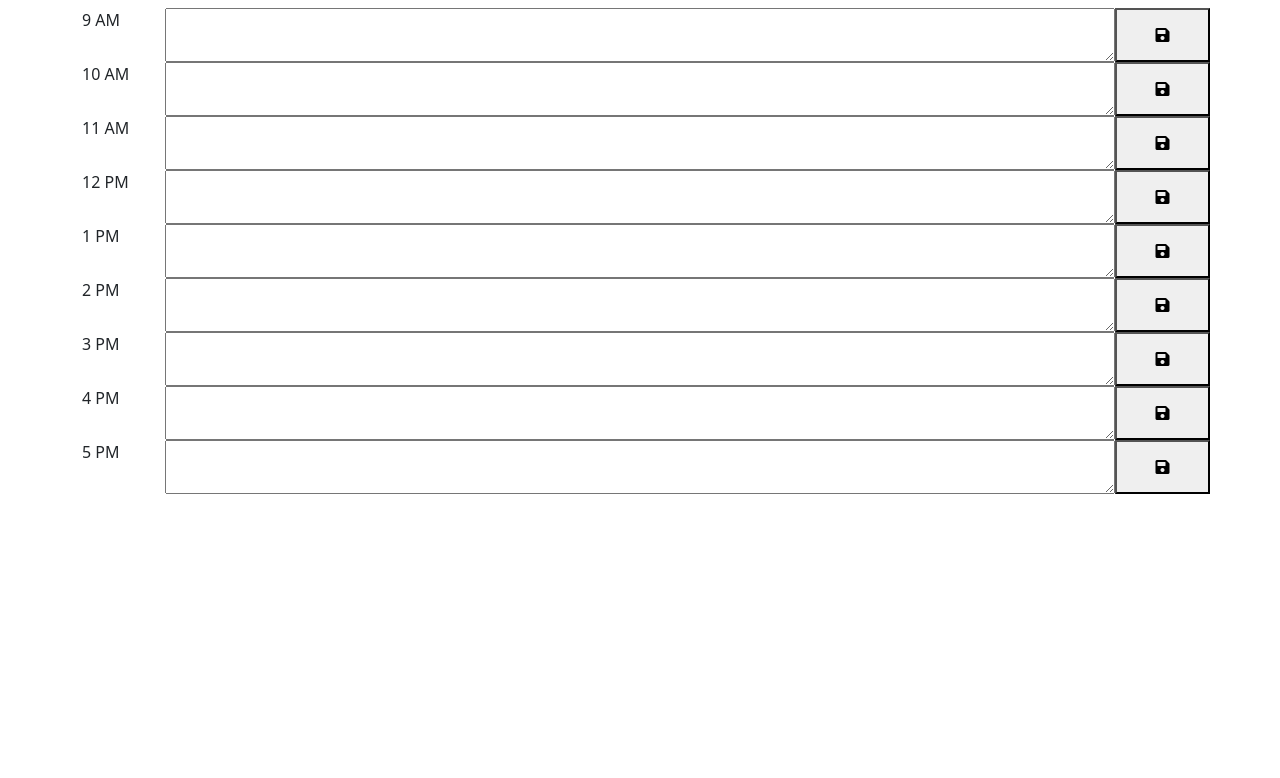
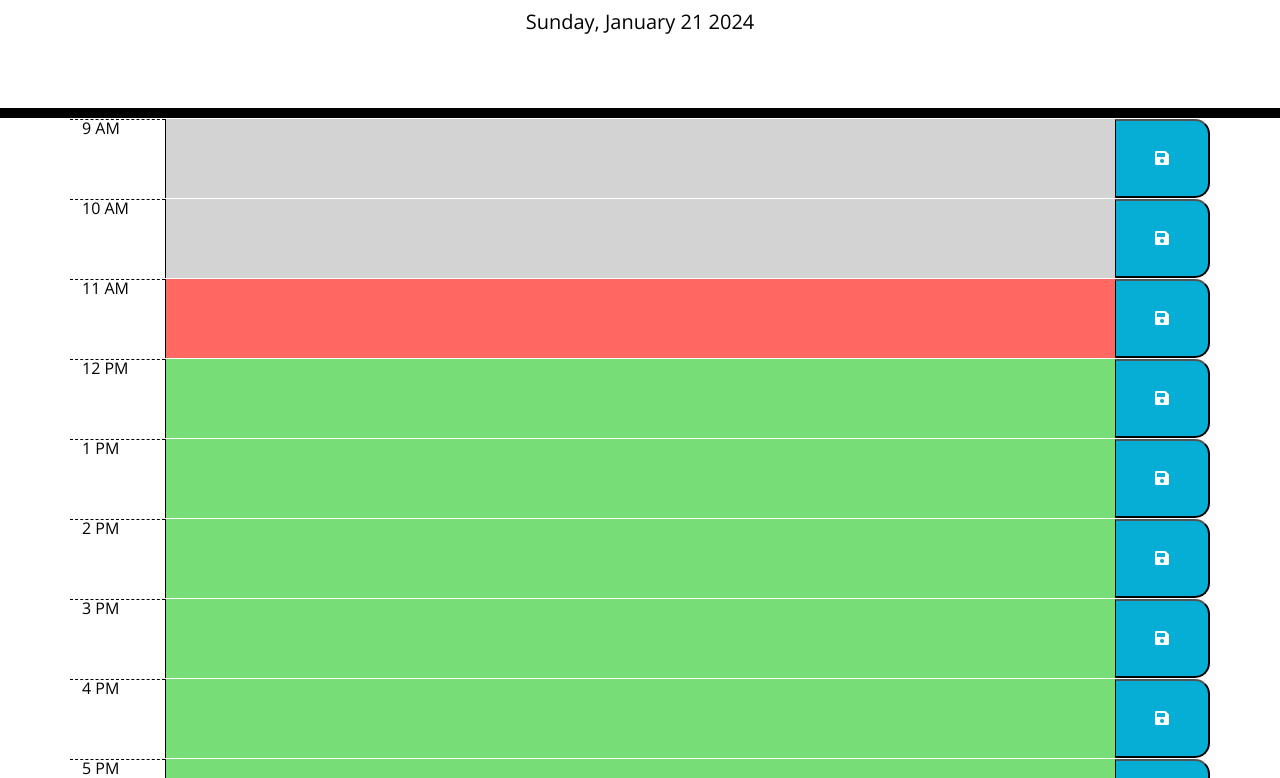
Before and after one commit to GiorgioDaVinci/Daily-App-Planner, a plain HTML site: page index.html in a window 1280 px wide. Shown: the part 169-947 px from the top of the page. Before the commit the page ends 800 px from the top, so only its background shows below. Drawn offline with nearby package versions, Linux system fonts and the light colour scheme; the site is published under a folder, as on GitHub Pages, so addresses that start at the root find nothing.

Commit message:
I have added the deployed application link to the README file and made changes to the file path of the css file

```diff
--- a/index.html
+++ b/index.html
@@ -20,7 +20,7 @@
       href="https://fonts.googleapis.com/css?family=Open+Sans&display=swap"
       rel="stylesheet"
     />
-    <link rel="stylesheet" href="/starter/style.css" />
+    <link rel="stylesheet" href="starter/style.css" />
     <title>Work Day Scheduler</title>
   </head>
 
```
Also changed, not shown: 1 other file.
